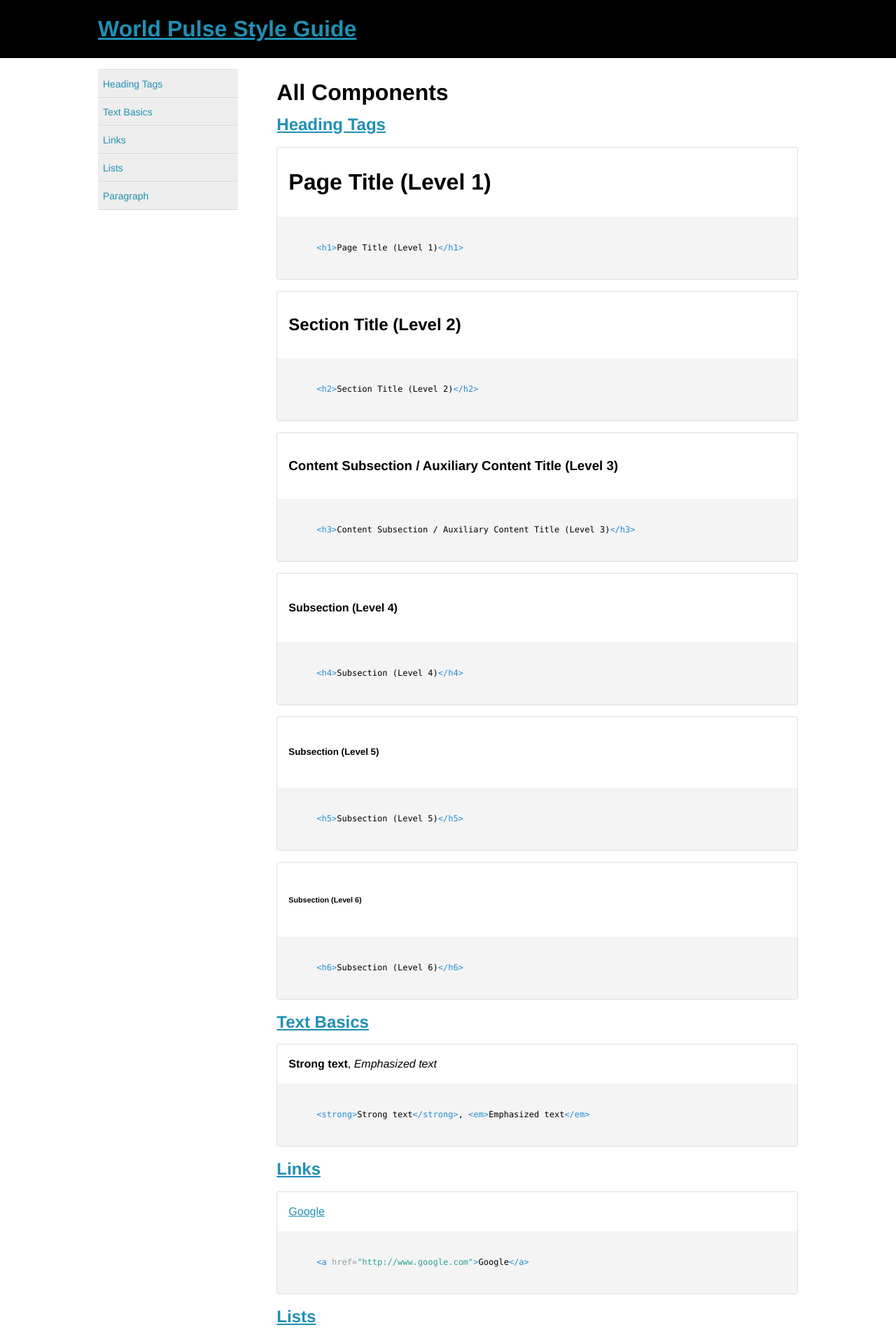
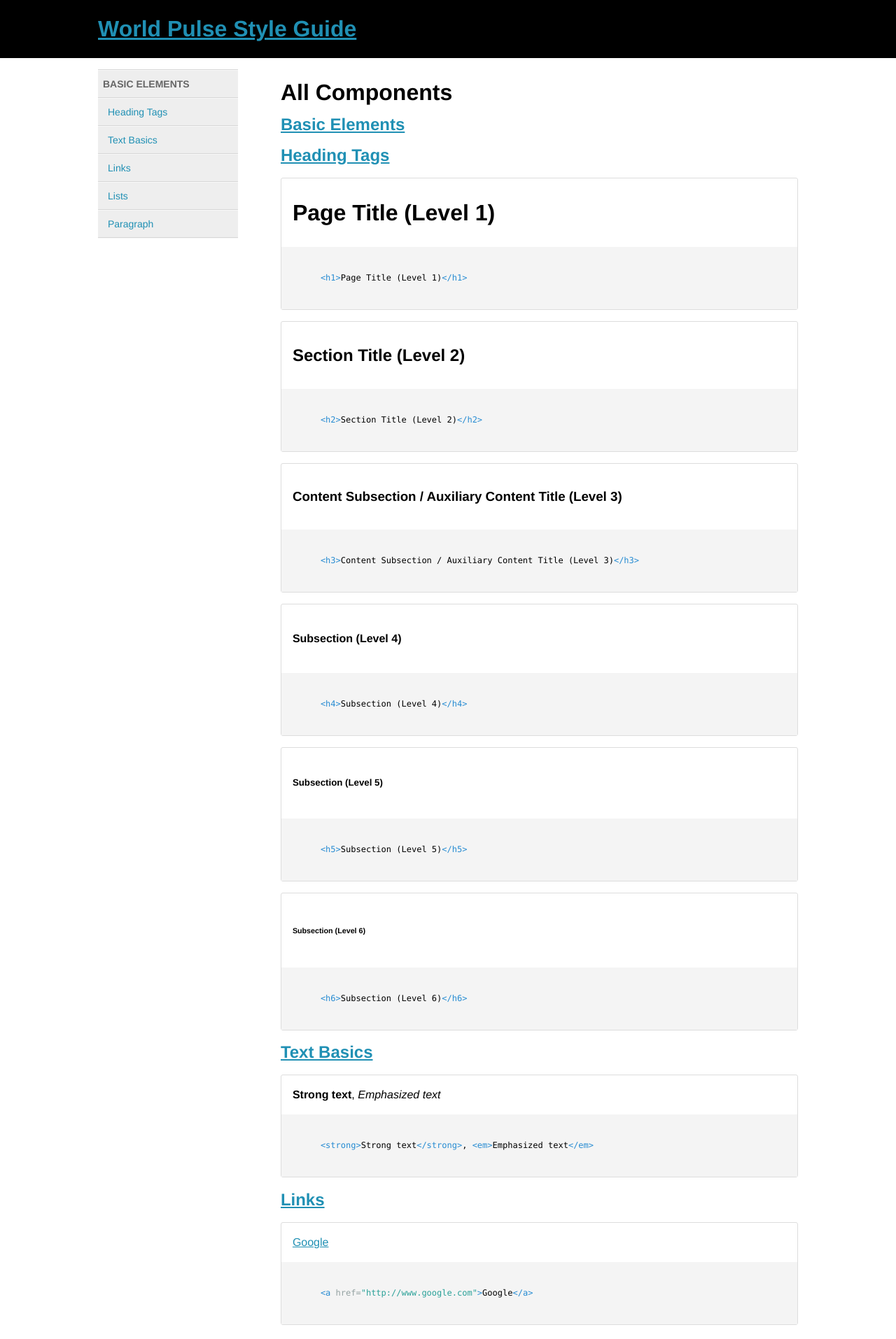
Before and after one commit to fourkitchens/worldpulse-style-guide, a Jekyll site: the page built from index.html, in a window 1280 px wide. Shown: the top 1914 px of the page at 70% size. Built offline with Jekyll 4.4.1, drawn with Linux system fonts in a browser that asks for light colours; Markdown is read by kramdown in place of the engine named in the settings.

Commit message:
Add a 'section header' layout and adjust its style in the nav

```diff
--- /dev/null
+++ b/_layouts/heading.html
@@ -0,0 +1,4 @@
+---
+layout: default
+---
+<h1>{{ page.title }}</h1>
--- /dev/null
+++ b/_posts/0001-01-01-BASICS.markdown
@@ -0,0 +1,4 @@
+---
+layout: heading
+title:  "Basic Elements"
+---
--- a/css/styleguide.css
+++ b/css/styleguide.css
@@ -28,7 +28,7 @@
 }
 
 .styleguide-nav {
-  width: 23.40426%;
+  width: 21.73913%;
   float: left;
   margin-right: -100%;
   margin-left: 0%;
@@ -46,12 +46,20 @@
   border-top: 1px solid #d6d6d6;
   border-bottom: 1px solid #f8f8f8;
 }
-.styleguide-nav a {
+.styleguide-nav li.heading, .styleguide-nav a {
   display: block;
   padding: 0.5em;
   border-top: 1px solid #f8f8f8;
   background-color: #eee;
   border-bottom: 1px solid #d6d6d6;
+}
+.styleguide-nav li.heading {
+  text-transform: uppercase;
+  color: #666;
+  font-weight: bold;
+}
+.styleguide-nav a {
+  padding-left: 1em;
   text-decoration: none;
 }
 .styleguide-nav a:hover {
@@ -59,7 +67,7 @@
 }
 
 .styleguide-index {
-  width: 74.46809%;
+  width: 73.91304%;
   float: right;
   margin-left: 0;
   margin-right: 0;
--- a/index.html
+++ b/index.html
@@ -6,7 +6,11 @@ title: Style Guide Index
 <div class="styleguide-content">
   <nav class="styleguide-nav"><ul>
     {% for post in site.posts reversed %}
-      <li><a href="{{ post.url }}">{{ post.title }}</a></li>
+      {% if post.layout == "heading" %}
+        <li class="heading">{{ post.title }}</li>
+      {% else %}
+        <li><a href="{{ post.url }}">{{ post.title }}</a></li>
+      {% endif %}
     {% endfor %}
   </ul></nav>
 
```
Also changed, not shown: sass/styleguide/_styleguide.scss (+11 -1 lines), _posts/0001-01-02-headings.markdown (renamed from _posts/0001-01-01-headings.markdown), _posts/0001-01-03-text-basics.markdown (renamed from _posts/0001-01-02-text-basics.markdown), _posts/0001-01-04-links.markdown (renamed from _posts/0001-01-03-links.markdown), _posts/0001-01-05-lists.markdown (renamed from _posts/0001-01-04-lists.markdown), _posts/0001-01-06-paragraph.markdown (renamed from _posts/0001-01-05-paragraph.markdown).
